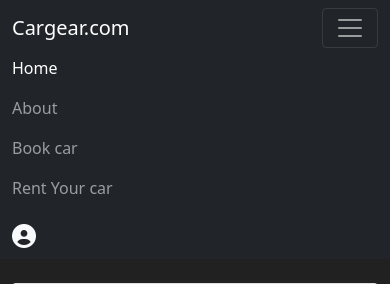
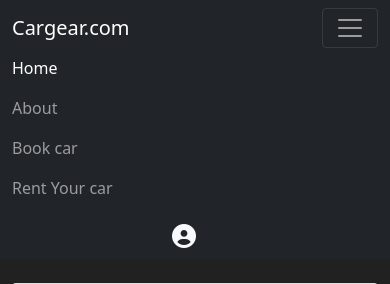
Before and after one commit to Krishnaonec/mainproject, a Django app: page /accounts/profile/ in a window 390 px wide, after a click that opens the changed part. Shown: the top 284 px of the page. Run offline with Django 3.2, Linux system fonts and the light colour scheme; the visitor is signed in with stand-in values (Sample User, id 1); some libraries are stand-ins or nearby versions.

Commit message:
Modified UI

```diff
--- a/main/templates/main/navbar.html
+++ b/main/templates/main/navbar.html
@@ -22,7 +22,7 @@
             </ul>
             <div class="d-flex">
               {% if request.user.is_authenticated %}
-                <div class="btn-group dropstart">
+                <div class="btn-group dropstart profile-margin">
                   <a type="button" class="text-light me-3 mt-2" data-bs-toggle="dropdown" aria-expanded="false">
                     <i class="fas fa-user-circle" style="font-size:24px"></i>
                   </a>
--- a/static/css/style.css
+++ b/static/css/style.css
@@ -30,3 +30,9 @@ ul{list-style-type: none; }
 }
 
 .modal-content{background-color: #212121;}
+
+@media only screen and (max-width: 992px){
+  .profile-margin{
+      margin-left: 10rem;
+  }
+}
```
Lines whose indentation alone changed are shown as unchanged.
